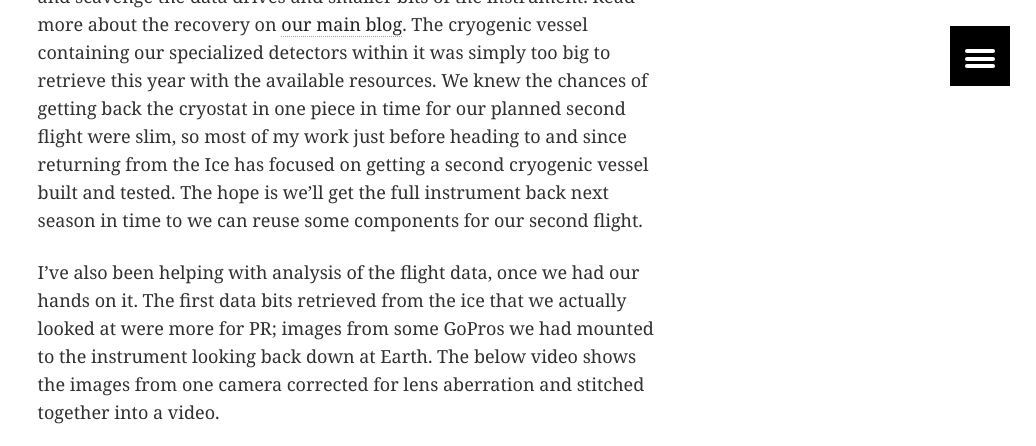
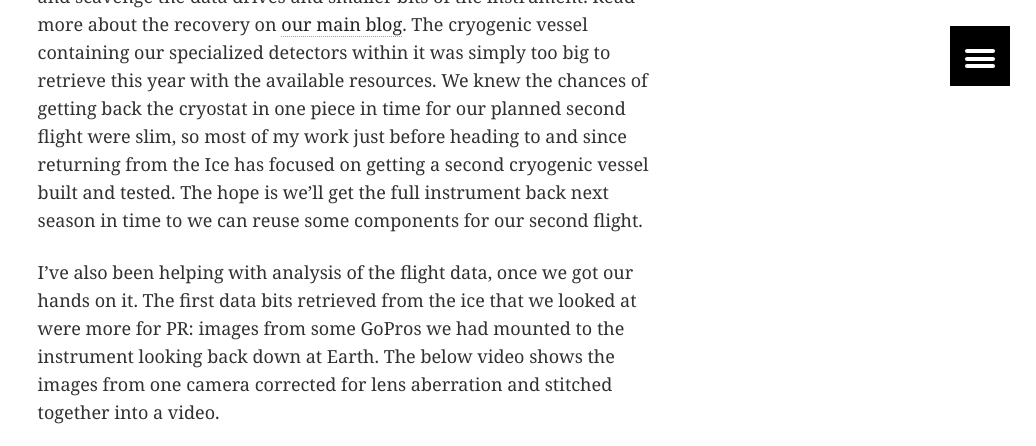
Before and after one commit to zkermish/zkermish.github.io, a Jekyll site: the page built from _posts/articles/2015-07-22-a-long-overdue-update.md, in a window 1280 px wide and 900 px high, scrolled down 1462 px, cut to the strip 0-446 px from the top of the window. Shown: the whole strip, without its empty margins (244-1280 px from the left). Built offline with Jekyll 4.4.1, drawn with Linux system fonts in a browser that asks for light colours.

Commit message:
post update

```diff
--- a/_posts/articles/2015-07-22-a-long-overdue-update.md
+++ b/_posts/articles/2015-07-22-a-long-overdue-update.md
@@ -16,7 +16,7 @@ Turns out it's much easier to keep a blog going when you're stranded in Antarcti
 
 In a nutshell, the experiment worked beautifully. We ended up terminating the flight after 16 days and landing the payload on the West Antarctic Plateau; kind of the definition of the middle of nowhere. This especially remote landing site led to a lot of nail biting over whether we'd be able to retrieve our data this year, but in the end, some amazing folks with the British Antarctica Survey were able to get to the payload and scavenge the data drives and smaller bits of the instrument. Read more about the recovery on [our main blog](http://spider.princeton.edu/). The cryogenic vessel containing our specialized detectors within it was simply too big to retrieve this year with the available resources. We knew the chances of getting back the cryostat in one piece in time for our planned second flight were slim, so most of my work just before heading to and since returning from the Ice has focused on getting a second cryogenic vessel built and tested. The hope is we'll get the full instrument back next season in time to we can reuse some components for our second flight.
 
-I've also been helping with analysis of the flight data, once we had our hands on it. The first data bits retrieved from the ice that we actually looked at were more for PR; images from some GoPros we had mounted to the instrument looking back down at Earth. The below video shows the images from one camera corrected for lens aberration and stitched together into a video.
+I've also been helping with analysis of the flight data, once we got our hands on it. The first data bits retrieved from the ice that we looked at were more for PR: images from some GoPros we had mounted to the instrument looking back down at Earth. The below video shows the images from one camera corrected for lens aberration and stitched together into a video.
 
 <iframe width="560" height="315" src="https://www.youtube.com/embed/0OLufr9wLgM" frameborder="0" allowfullscreen></iframe>
 
```
